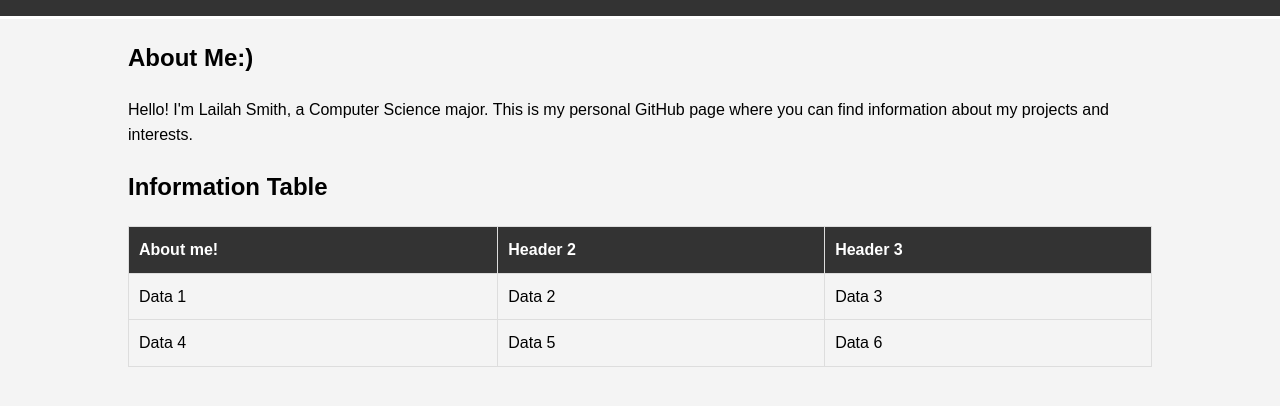
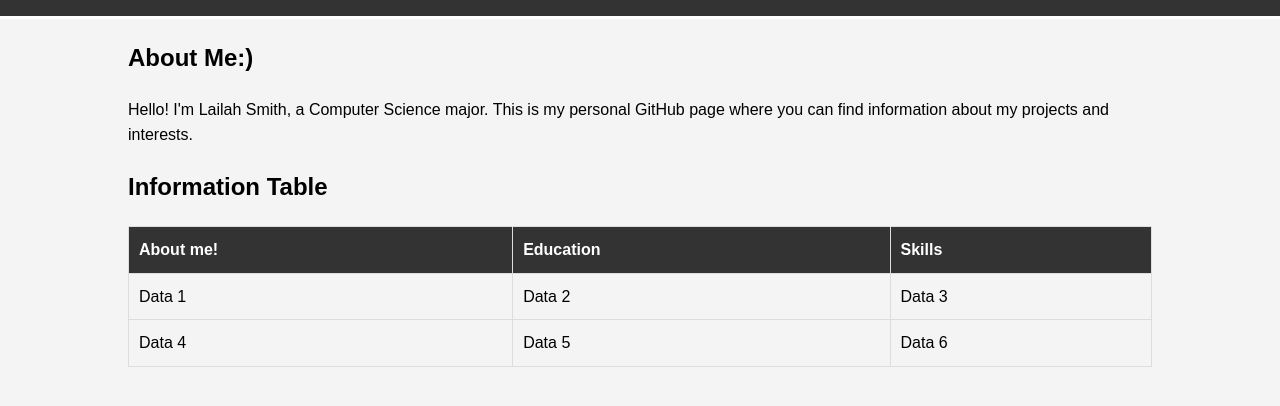
Before and after one commit to basquiat13/basquiat13.github.io, a plain HTML site: page index.html in a window 1280 px wide. Shown: the part 110-516 px from the top of the page. Drawn offline with Linux system fonts and the light colour scheme.

Commit message:
Update index.html

```diff
--- a/index.html
+++ b/index.html
@@ -64,8 +64,8 @@
             <table>
                 <tr>
                     <th>About me!</th>
-                    <th>Header 2</th>
-                    <th>Header 3</th>
+                    <th>Education</th>
+                    <th>Skills</th>
                 </tr>
                 <tr>
                     <td>Data 1</td>
```
